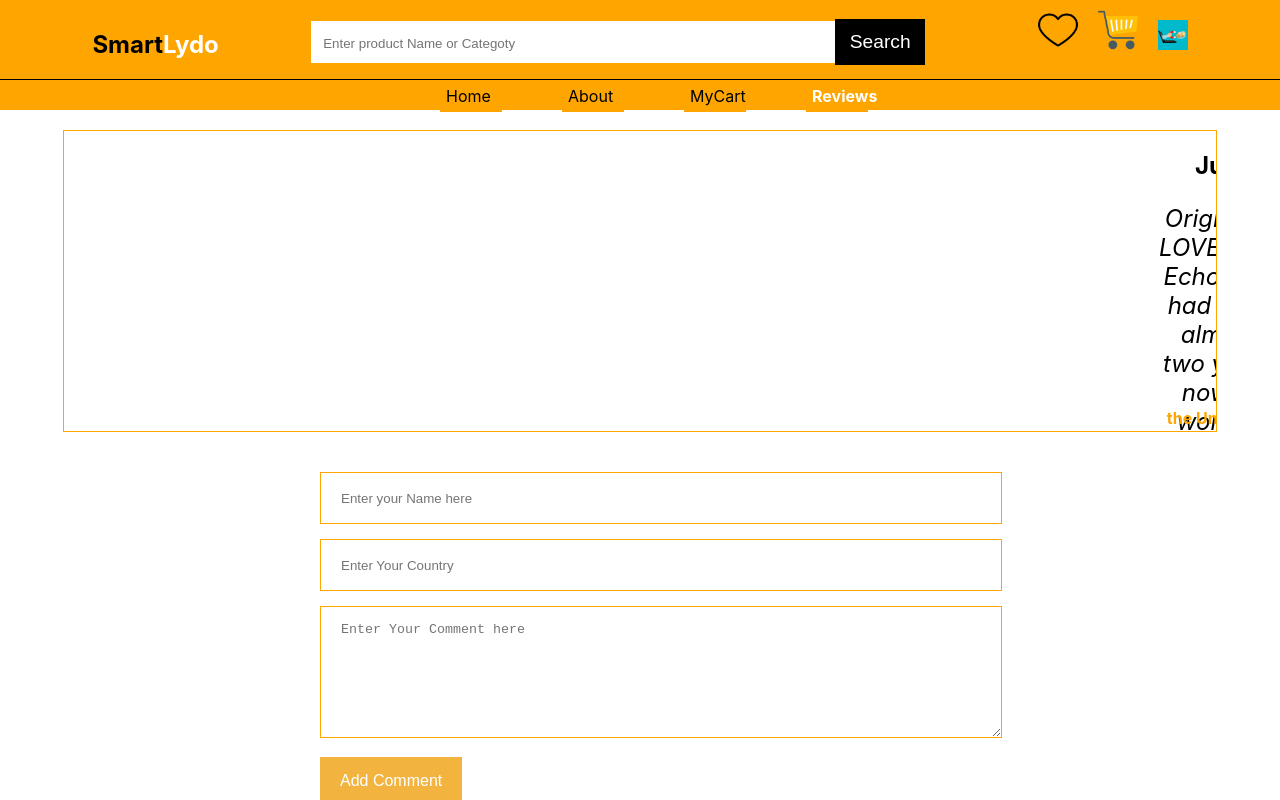
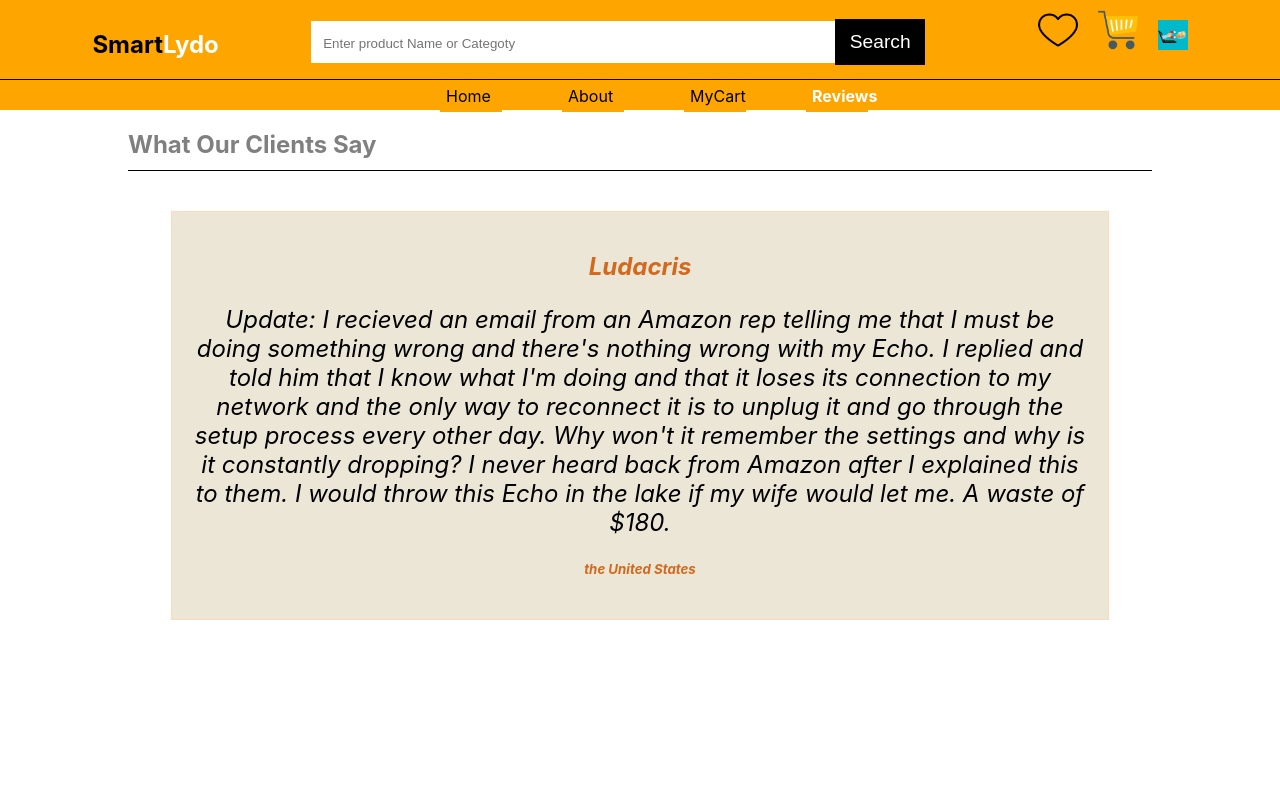
Before and after one commit to Oscarachieng/phase-3-project, a React (Create React App) app: page /reviews in a window 1280 px wide. Shown: the top 800 px of the page. Built offline with nearby package versions, Linux system fonts and the light colour scheme; no server answers; data requests are answered from the project's data file.

Commit message:
Polishes the slider for reviews

```diff
--- a/src/App.js
+++ b/src/App.js
@@ -4,7 +4,7 @@ import Home from "./Home";
 import About from "./About";
 import Reviews from "./Reviews";
 import MyCart from "./MyCart";
-import { BrowserRouter as Router, Routes, Route } from "react-router-dom";
+import { Routes, Route } from "react-router-dom";
 import "./App.css";
 import Footer from "./Footer";
 import axios from "axios";
@@ -20,7 +20,6 @@ import ProductList from "./ProductList";
 function App() {
   // Initialize products state variables
   const [products, setProducts] = useState([]);
-  const [amazonProducts, setAmazonProducts] = useState ([])
   const [isHovering, setIsHovering] = useState(0);
   const [searchText, setSearchText] = useState("");
   const [itemsInCart, setItemsInCart] = useState([]);
@@ -28,42 +27,19 @@ function App() {
   //function to handle
   const handleSearch = (textInput) => {
     setSearchText(textInput);
- }
+  };
   // Function to handle Add to Cart Click
   const handleAddToCartClick = (productToCart) => {
     setItemsInCart([...itemsInCart, productToCart]);
-    console.log([...itemsInCart, productToCart])
+    console.log([...itemsInCart, productToCart]);
   };
 
   // Function to handle remove button click
   const handleRemoveButtonClick = (id) => {
     const onRemove = itemsInCart.filter((item) => item.id !== id);
-  console.log(onRemove)
+    console.log(onRemove);
     setItemsInCart(onRemove);
-
-    // let navigate = useNavigate();
-    // navigate("/mycart");
- }
-
- //fetch Products from Amazon API
-//  useEffect (()=> {
-//   const options = {
-//     method: 'GET',
-//     url: 'https://amazon23.p.rapidapi.com/product-search',
-//     params: {query: 'xbox', country: 'US'},
-//     headers: {
-//       'X-RapidAPI-Key': '7310622931msh9f6735caf0bf519p1c820cjsn2c95afa5cfdc',
-//       'X-RapidAPI-Host': 'amazon23.p.rapidapi.com'
-//     }
-//   };
-
-//   axios.get('https://amazon23.p.rapidapi.com/product-search',options).then(function (response) {
-//     setAmazonProducts(response.data.result)
-//   }).catch(function (error) {
-//     console.error(error);
-//   });
-//  },[])
-
+  };
 
   const productsUrl = "https://fakestoreapi.com/products";
 
@@ -80,12 +56,20 @@ function App() {
   }, []);
   return (
     <>
-      <Header onSearch = {handleSearch}/>
+      <Header onSearch={handleSearch} />
 
       <Routes>
         <Route path="/about" element={<About />} />
 
-        <Route path="/mycart" element={<MyCart itemsInCart={itemsInCart}  onRemove={handleRemoveButtonClick} />} />
+        <Route
+          path="/mycart"
+          element={
+            <MyCart
+              itemsInCart={itemsInCart}
+              onRemove={handleRemoveButtonClick}
+            />
+          }
+        />
 
         <Route path="/reviews" element={<Reviews />} />
 
@@ -94,16 +78,14 @@ function App() {
           element={
             <Home
               products={products}
-              amazonProducts = {amazonProducts}
               isHovering={isHovering}
               setIsHovering={setIsHovering}
-              searchText = {searchText}
-              onAddToCart = {handleAddToCartClick}
+              searchText={searchText}
+              onAddToCart={handleAddToCartClick}
             />
           }
         >
           <Route path="/productlist" element={<ProductList />}>
-
             <Route path=":id" element={<ProductDetails />} />
           </Route>
         </Route>
--- a/src/Home.js
+++ b/src/Home.js
@@ -1,7 +1,7 @@
 import React from "react";
 
 import ProductList from "./ProductList";
-import ProductDetails from "./ProductDetails";
+
 import IntroImageSlide from "./IntroImageSlide";
 
 const Home = (props) => {
@@ -72,7 +72,7 @@ const Home = (props) => {
           {/* <RightSideBar /> */}
         </div>
       </div>
-      <ProductDetails products={products} isHovering={isHovering} />
+      {/* <ProductDetails products={products} isHovering={isHovering} /> */}
       <ProductList
         setIsHovering={setIsHovering}
         products={products}
--- a/src/ProductDetails.js
+++ b/src/ProductDetails.js
@@ -1,9 +1,9 @@
-import React from "react";
-
+import React  from "react";
+import { useParams } from "react-router-dom";
 const ProductDetails = () => {
 
-  // const param = useParam();
-  // const id = param.id;
+   const param = useParams();
+   const id = param.id;
   return (
     <section
       style={{
@@ -22,7 +22,7 @@ const ProductDetails = () => {
 
       <section style={{width : "40%", borderColor: "orange",
         borderStyle: "groove",
-        borderWidth: "1px", height: "300px"}}>image section</section>
+        borderWidth: "1px", height: "300px"}}>image section {id}</section>
       <section style={{width : "40%", borderColor: "orange",
         borderStyle: "groove",
         borderWidth: "1px", height: "300px"}}>
--- a/src/Reviews.js
+++ b/src/Reviews.js
@@ -5,12 +5,12 @@ import React, { useEffect, useState } from "react";
 
 const Reviews = () => {
   const [reviews, setRevviews] = useState([]);
-  const [index, setIndex] = useState(0);
   const [profile_name, setProfileName] = useState("");
- const [review_text , setReviewText] = useState("");
+  const [review_text, setReviewText] = useState("");
   const [review_country, setReviewCountry] = useState("");
+  const [currentSlide, setCurrentSlide] = useState(0);
+  const slideLength = reviews.length;
 
-  // fetch the reveiew data
   useEffect(() => {
     axios
       .get("http://localhost:3000/data")
@@ -23,78 +23,71 @@ const Reviews = () => {
       });
   }, []);
 
-  // review slide hnadle
+  const autoScroll = true;
+  let slideInterval;
+
+  const nextSlide = () => {
+    setCurrentSlide(currentSlide === slideLength - 1 ? 0 : currentSlide + 1);
+  };
+
+  const auto = () => {
+    slideInterval = setInterval(nextSlide, 5000);
+  };
 
   useEffect(() => {
-    const lastIndex = reviews.length - 1;
-
-    if (index > 0) {
-      setIndex(lastIndex);
-    }
-    if (index > lastIndex) {
-      setIndex(0);
-    }
-  }, [index, reviews]);
+    setCurrentSlide(0);
+  }, []);
 
   useEffect(() => {
-    let slider = setInterval(() => {
-      setIndex(index + 1);
-    }, 5000);
-    return () => {
-      clearInterval(slider);
-    };
-  }, [index]);
+    if (autoScroll) {
+      auto();
+    }
+    return () => clearInterval(slideInterval);
+  }, [currentSlide]);
 
-
-  // function to handle commnet form submit click
-
-  const handleSubmitClick = (event)=> {
+  const handleSubmitClick = (event) => {
     event.preventDefault();
 
     const formData = {
-      profile_name : profile_name,
-      review_text : review_text,
-      review_country : review_country
+      profile_name: profile_name,
+      review_text: review_text,
+      review_country: review_country,
     };
     fetch("http://localhost:3000/data", {
       method: "POST",
-      headers : {
-        'Content-Type': 'application/json',
-        'Accept': 'application/json'
+      headers: {
+        "Content-Type": "application/json",
+        Accept: "application/json",
       },
       body: JSON.stringify(formData),
     })
       .then((r) => r.json())
-      .then((newReviewItem) => setRevviews([...reviews,newReviewItem]));
+      .then((newReviewItem) => setRevviews([...reviews, newReviewItem]));
 
-      setProfileName ("");
-      setReviewText ("");
-      setReviewCountry ("");
-  }
-
-  // handle
+    setProfileName("");
+    setReviewText("");
+    setReviewCountry("");
+  };
 
   return (
-    <section className="reviews">
-      <div className="comments">
-        {reviews.map((review, reviewIndex) => {
+    <>
+      <h2 className="review-title">What Our Clients Say</h2>
+      <div className="slider">
+        {reviews.map((review, index) => {
           const { review_country, review_text, profile_name } = review;
-          let position = "nextReviewSlide";
-          if (reviewIndex === index) {
-            position = "activeReviewSlide";
-          }
-          if (
-            reviewIndex === index - 1 ||
-            (index === 0 && reviewIndex === review.length - 1)
-          ) {
-            position = "lastReviewSlide";
-          }
           return (
-            <article className={position} key={profile_name}>
-              <h2 className="profile-name">{profile_name}</h2>
-              <p className="review-text">{review_text}</p>
-              <h4 className="review-country">{review_country}</h4>
-            </article>
+            <div
+              className={index === currentSlide ? "slide current" : "slide"}
+              key={profile_name}
+            >
+              {index === currentSlide && (
+                <div className="content-review">
+                  <h2>{profile_name}</h2>
+                  <p className="content-title">{review_text}</p>
+                  <h5>{review_country}</h5>
+                </div>
+              )}
+            </div>
           );
         })}
       </div>
@@ -103,29 +96,32 @@ const Reviews = () => {
           <input
             type="text"
             name="profile_name"
-          onChange={((event)=> setProfileName(event.target.value))}
-          value = {profile_name}
+            onChange={(event) => setProfileName(event.target.value)}
+            value={profile_name}
             placeholder="Enter your Name here"
-          required />
+            required
+          />
           <input
             type="text"
             name="review_country"
-          onChange={((event)=> setReviewCountry(event.target.value))}
-          value= {review_country}
+            onChange={(event) => setReviewCountry(event.target.value)}
+            value={review_country}
             placeholder="Enter Your Country"
-          required />
+            required
+          />
           <textarea
             type="text"
             name="review_text"
-            onChange={((event)=> setReviewText(event.target.value))}
-            value = {review_text}
+            onChange={(event) => setReviewText(event.target.value)}
+            value={review_text}
             placeholder="Enter Your Comment here"
             required
           />
           <button type="submit">Add Comment</button>
         </form>
       </div>
-    </section>
+    </>
   );
 };
+
 export default Reviews;
--- a/src/index.css
+++ b/src/index.css
@@ -137,6 +137,7 @@ img {
   height: 300px;
   border: 1px solid orange;
   margin-bottom: 40px;
+  overflow: hidden;
 }
 
 .reviews {
@@ -266,8 +267,8 @@ styling review component
 
 article.activeReviewSlide {
   opacity: 1;
-  transform: translateX(1);
-  width: fit-content;
+  transform: translateX(0);
+  width: 100%;
 }
 article.lastReviewSlide1 {
   transform: translateX(-100%);
@@ -277,7 +278,7 @@ article.nextReviewSlide1 {
 }
 
 .comments {
-  overflow: hidden;
+  overflow:hidden;
   display: flex;
 }
 
@@ -368,3 +369,30 @@ article.nextReviewSlide1 {
   transform: translateX(0);
   transition: all 0.5s ease;
 }
+
+.content-review {
+  text-align: center;
+  width: 70%;
+  font-style: oblique;
+  margin-left: auto;
+  margin-right: auto;
+  background-color: rgb(236, 230, 214);
+  padding: 20px;
+  border: 1px solid peachpuff;
+}
+
+.content-review h2, .content-review  h5 {
+  color: chocolate;
+}
+
+.review-title {
+
+color: grey;
+font-size: x-large;
+border-bottom: 1px solid black;
+width: 80%;
+margin-left: auto;
+margin-right: auto;
+height: 40px;
+margin-bottom: 40px;
+}
--- a/src/index.js
+++ b/src/index.js
@@ -3,9 +3,6 @@ import ReactDOM from 'react-dom/client';
 import { BrowserRouter as Router} from "react-router-dom"
 import './index.css';
 import App from './App';
-// import reportWebVitals from './reportWebVitals';
-// import { BrowserRouter as Router, Route , Routes } from "react-router-dom";
-
 
 const root = ReactDOM.createRoot(document.getElementById('root'));
 root.render(
```
Also changed, not shown: 1 other file (tests, documents, lock files or other folders). Lines whose indentation alone changed are shown as unchanged.
